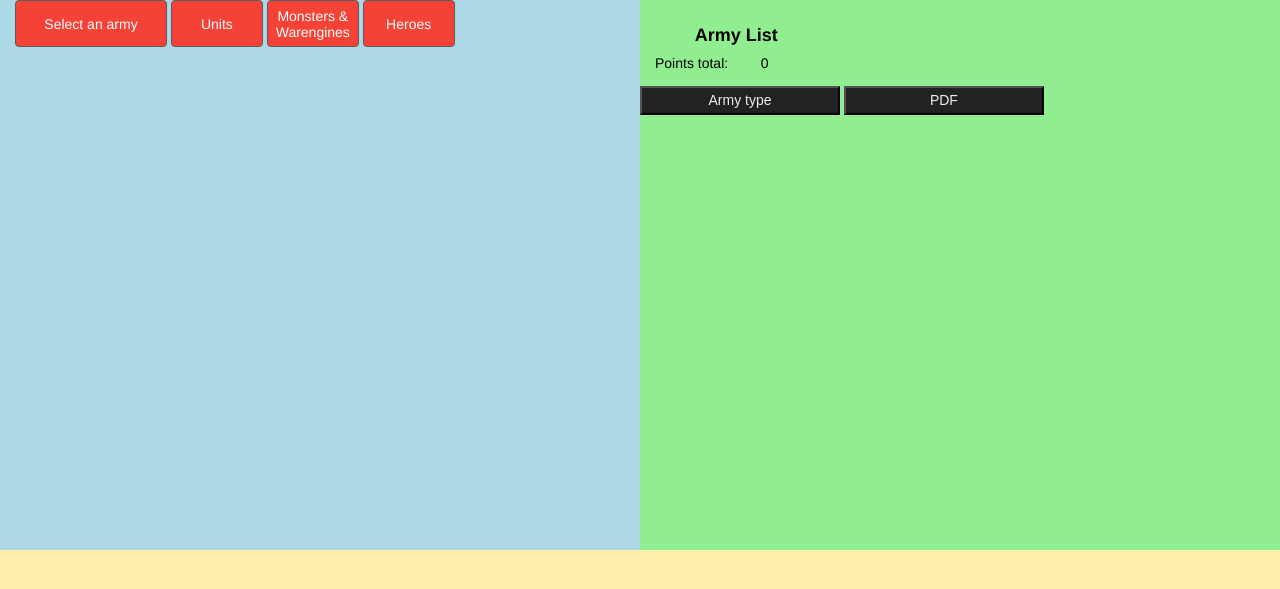
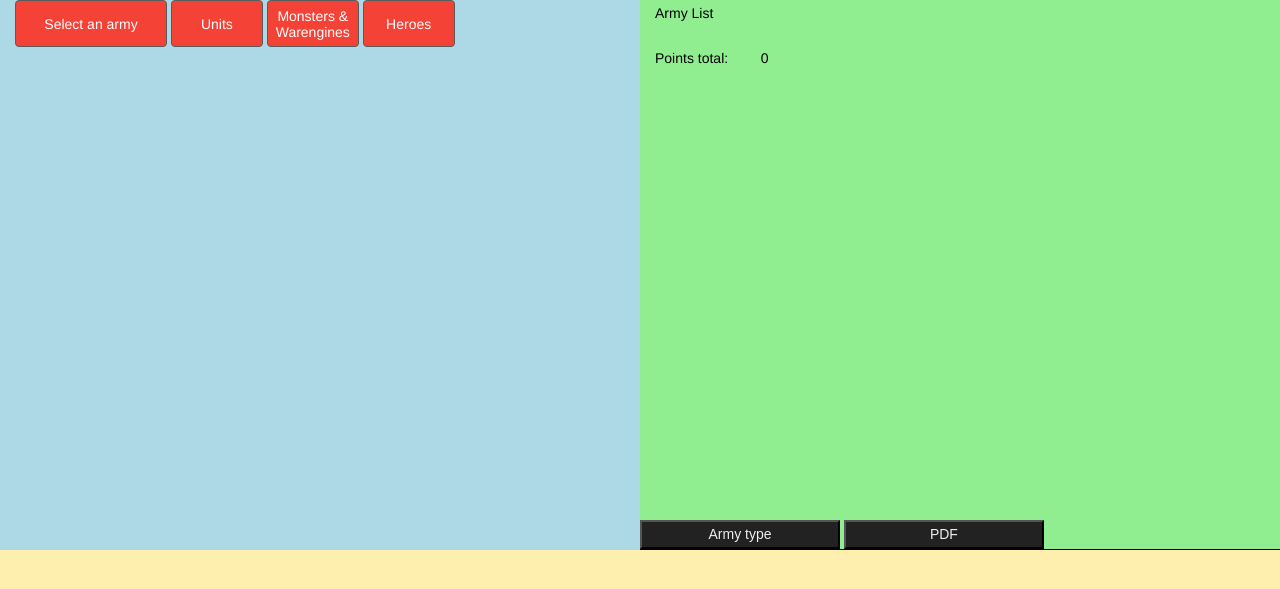
Before and after one commit to torkelbe/kowhub, a Django app: page /armybuilder/ in a window 1280 px wide. Shown: the part 60-649 px from the top of the page. Run offline with Django 3.2, Linux system fonts and the light colour scheme; data that the repository does not hold is empty; some libraries are stand-ins or nearby versions.

Commit message:
Split right panel into header, body, and footer, and pin the footer to the bottom of the panel.

```diff
--- a/armybuilder/static/armybuilder/styles/armybuilder.css
+++ b/armybuilder/static/armybuilder/styles/armybuilder.css
@@ -37,12 +37,13 @@ caption {
 }
 
 #leftPanel, #rightPanel {
+    position: relative;
     height: 550px;
     width: 50%;
     padding: 0px;
     border: 0px;
     margin: 0px;
-    overflow-x: auto;
+    overflow-x: hidden;
     overflow-y: hidden;
 }
 #leftPanel {
@@ -57,6 +58,20 @@ caption {
     height: 50px;
     width:100%;
     overflow: hidden;
+}
+#rightPanelHeader {
+    height: 30px;
+    width: 100%;
+    margin: 5px 15px;
+}
+#leftPanelFooter {
+    width: 100%;
+}
+#rightPanelFooter {
+    position: absolute;
+    width: 100%;
+    bottom: 0px;
+    left: 0px;
 }
 
 .unitName {
@@ -222,7 +237,14 @@ table.forceList td:not(.unitName) {
 }
 
 #statsTable {
-    border: 1px solid black;
+    border-top: 1px solid black;
+}
+#statsTable thead {
+    text-align: left;
+}
+#statsTable tbody {
+    border-top: 1px solid black;
+    text-align: left;
 }
 
 [legal=false] {
@@ -247,7 +269,6 @@ table.forceList td:not(.unitName) {
     text-decoration: none;
     list-style-type: none;
 }
-
 #primaryArmyOptions > li {
     width: 200px;
     background: #eee;
--- a/armybuilder/templates/armybuilder/application.html
+++ b/armybuilder/templates/armybuilder/application.html
@@ -33,10 +33,11 @@
                 <div id="leftPanelFooter"></div>
             </div>
             <div id="rightPanel">
+                <div id="rightPanelHeader">
+                    <div id="armylistTitle" class="rightHeaderField">Army List</div>
+                </div>
+                <div id="rightPanelBody">
                     <table id="choiceList">
-                    <caption>
-                        <span id="armylistTitle">Army List</span>
-                    </caption>
                         <colgroup>
                             <col width="45%">
                             <col width="45%">
@@ -49,14 +50,17 @@
                             <td><span id="pointsTotal">0</span></td>
                         </tfoot>
                     </table>
+                </div>
+                <div id="rightPanelFooter">
                     <span id="armylistDetails">
                         <button id="primaryArmyBtn">Army type</button>
                         <ul id="primaryArmyOptions"></ul>
                     </span>
                     <span>
                         <button class="pdfBtn">PDF</button>
-                <table id="statsTable"></table>
                     </span>
+                    <div id="statsTable"></div>
+                </div>
             </div>
         </main>
         <footer>
@@ -186,13 +190,16 @@ $(document).ready(function() {
     </script>
 
     <script id="statsTmpl" type="text/x-jsrender">
-    <tr><td>Total number of units: {?:count?}</td></tr>
-    <tr><td>{?:Horde?} Hordes, {?:Legion?} Legions</td></tr>
-    <tr><td>{?:Regiment?} Regiments</td></tr>
-    <tr><td legal="{?:legalTro?}">{?:Troop?} Troops ({?:slotsTro?} slots left)</td></tr>
-    <tr><td legal="{?:legalHer?}">{?:Hero?} Heroes ({?:slotsHer?} slots left)</td></tr>
-    <tr><td legal="{?:legalMon?}">{?:Monster?} Monsters ({?:slotsMon?} slots left)</td></tr>
-    <tr><td legal="{?:legalWen?}">{?:Warengine?} War Engines ({?:slotsWen?} slots left)</td></tr>
-    <tr><td legal="{?:legalAllies?}">{?:allies?}% Allies</td></tr>
+<table>
+    <thead>
+        <tr><th>Total number of units: {?:count?}</th></tr>
+    </thead>
+    <tbody>
+        <tr><td>{?:Legion?} Legions</td><td legal="{?:legalHer?}">{?:Hero?} Heroes ({?:slotsHer?} slots left)</td></tr>
+        <tr><td>{?:Horde?} Hordes</td><td legal="{?:legalMon?}">{?:Monster?} Monsters ({?:slotsMon?} slots left)</td></tr>
+        <tr><td>{?:Regiment?} Regiments</td><td legal="{?:legalWen?}">{?:Warengine?} War Engines ({?:slotsWen?} slots left)</td></tr>
+        <tr><td legal="{?:legalTro?}">{?:Troop?} Troops ({?:slotsTro?} slots left)</td><td legal="{?:legalAllies?}">{?:allies?}% Allies</td></tr>
+    </tbody>
+</table>
     </script>
 </html>
```
Lines whose indentation alone changed are shown as unchanged.
